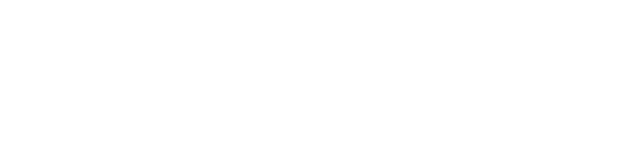
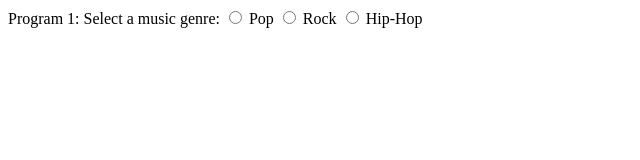
Before and after one commit to devMainak/dom-radioButtons-exercise, a plain HTML site: page index.html in a window 1280 px wide. Shown: the whole page, without its empty margins (0-640 px from the left). Drawn offline with Linux system fonts and the light colour scheme.

Commit message:
feat: added music genre radio buttons

```diff
--- a/index.html
+++ b/index.html
@@ -9,10 +9,27 @@
 
 <body>
 
-
+  <label>Program 1: Select a music genre: </label>
+  <input type="radio" name="musicGenre" value="Pop" /> Pop
+  <input type="radio" name="musicGenre" value="Rock" /> Rock
+  <input type="radio" name="musicGenre" value="Hip-Hop" /> Hip-Hop
+  <p id="musicGenrePreference"></p>
 
 
   <script>
+    //music genre preference
+    const musicGenreRadioButton = document.getElementsByName("musicGenre");
+    const musicGenrePreference = document.getElementById("musicGenrePreference");
+
+    for (let i = 0; i < musicGenreRadioButton.length; i++)
+      {
+        musicGenreRadioButton[i].addEventListener("change", function(){
+          const selectedMusicGenre = document.querySelector('input[name="musicGenre"]:checked').value;
+
+          musicGenrePreference.textContent = `Selected Music Genre: ${selectedMusicGenre}`;
+        });
+      }
+
 
   </script>
 </body>
```
